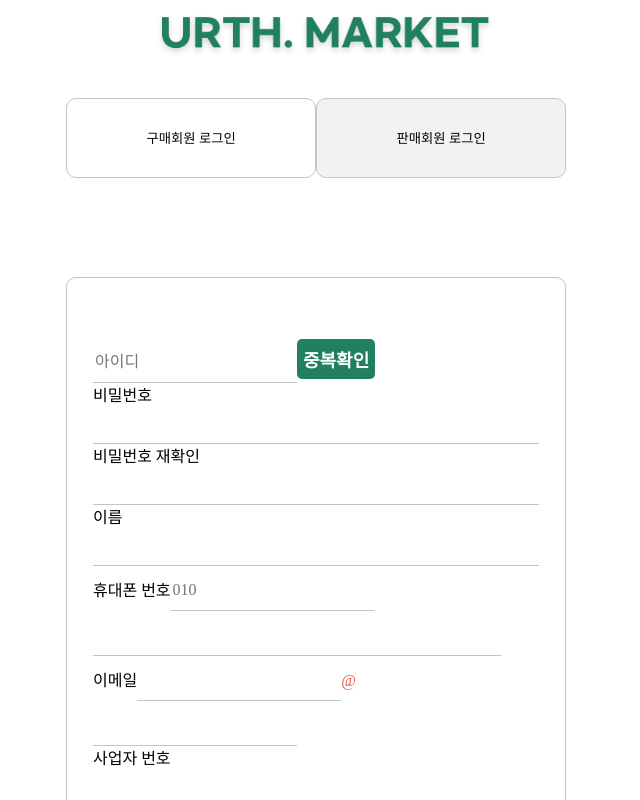
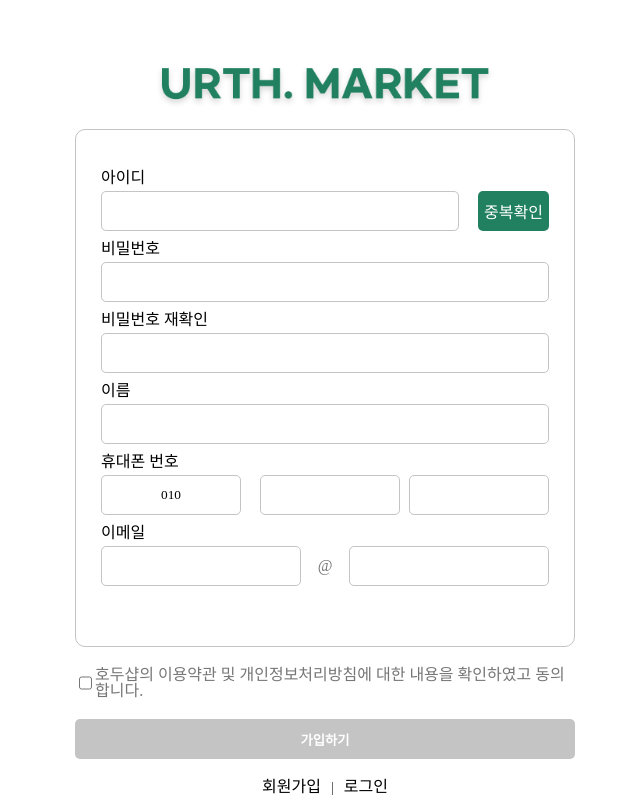
Before and after one commit to junep16/earth-market, a React (Create React App) app in the folder earth-market/my-app/: page /join in a window 1280 px wide. Shown: the top 800 px of the page, without its empty margins (315-955 px from the left). Built offline with nearby package versions, Linux system fonts and the light colour scheme; a web font is replaced by a local one.

Commit message:
💄 회원가입 페이지 스타일링

```diff
--- a/earth-market/my-app/src/Components/Form/Form.jsx
+++ b/earth-market/my-app/src/Components/Form/Form.jsx
@@ -7,11 +7,6 @@
 export default function Form() {
   return(
     <div>
-      <ButtonWrap>
-        <LoginButton type="button">구매회원 로그인</LoginButton>
-        <JoinButton type="button">판매회원 로그인</JoinButton>
-      </ButtonWrap>
-      {/* <LoginForm></LoginForm> */}
       <JoinForm></JoinForm>
       <Navigation>
         <a href="넣기">회원가입</a>
@@ -21,29 +16,6 @@
   )
 }
 
-const ButtonWrap = styled.div`
-  position:relative;
-  height: 30%;
-`
-const LoginButton = styled.button`
-  position: absolute;
-  top: 40px;
-  width: 250px;
-  height: 80px;
-  background-color: #FFF;
-  border-radius: 10px;
-  border: 1px solid #C4C4C4;
-`
-const JoinButton = styled.button`
-  position: absolute;
-  top: 40px;
-  left: 250px;
-  width: 250px;
-  height: 80px;
-  background-color: #F2F2F2;
-  border-radius: 10px;
-  border: 1px solid #C4C4C4;
-`
 const Navigation = styled.div`
   display: flex;
   width: 500px;
--- a/earth-market/my-app/src/Components/JoinForm/JoinForm.jsx
+++ b/earth-market/my-app/src/Components/JoinForm/JoinForm.jsx
@@ -5,41 +5,39 @@
   return(
     <div>
       <Form>
-        <div>
-          <label for="input-id"></label>
-          <input type="text" id="input-id" placeholder="아이디"></input>
+          <label for="input-id">아이디</label>
+        <UserIdWrap>
+          <input type="text" id="input-id"></input>
           <button type="button">중복확인</button>
-        </div>
+        </UserIdWrap>
         <label for="input-pw">비밀번호</label>
         <input type="password" id="input-pw"></input>
         <label for="input-pw">비밀번호 재확인</label>
         <input type="password" id="input-pw"></input>
         <label for="input-name">이름</label>
         <input type="text" id="input-name"></input>
-        <div>
+        <PhoneNumberContainer>
           <label for="input-phone">휴대폰 번호</label>
-          <input type="text" id="input-phone" placeholder="010"></input>
+          <button  class="button-phone" type="button">010</button>
           <ul>
             <li></li>
           </ul>
           <input type="text" id="input-phone"></input>
           <input type="text" id="input-phone"></input>
-        </div>
-        <div>
+        </PhoneNumberContainer>
+        <EmailContainer>
           <label for="input-email">이메일</label>
           <input type="text" id="input-email"></input>
           <span>@</span>
           <input type="text" id="input-email"></input>
-        </div>
-        <label for="input-company-no">사업자 번호</label>
-        <input type="text" id="input-company-no"></input>
-        <label for="input-company-name">스토어 이름</label>
-        <input type="text" id="input-company-name"></input>
+        </EmailContainer>
       </Form>
-      <label for=""></label>
-      <input type="checkbox"></input>
-      <p>호두샵의 이용약관 및 개인정보처리방침에 대한 내용을 확인하였고 동의합니다.</p>
-
+      <AgreementContainer>
+        <label for=""></label>
+        <input type="checkbox"></input>
+        <p>호두샵의 이용약관 및 개인정보처리방침에 대한 내용을 확인하였고 동의합니다.</p>
+      </AgreementContainer>
+      <SubmitButton type="button" class="on">가입하기</SubmitButton>
     </div>
   )
 }
@@ -53,29 +51,96 @@
   border-radius: 10px;
   padding: 8% 5%;
   z-index: 30;
+  margin: 20px 0;
+  label {
+    margin-bottom: 5px;
+  }
   input {
     height: 40px;
     font-size: 16px;
     color: 767676;
-    margin-bottom: 5px;
+    margin-bottom: 10px;
     border-style: none;
-    border-bottom: 1px solid #C4C4C4;
+    border: 1px solid #C4C4C4;
+    border-radius: 5px;
   }
   span {
     color: #EB5757;
     line-height: 2;
   }
+`
+const UserIdWrap = styled.div`
+  input {
+    width: 80%;
+  }
   button {
     height: 40px;
     background-color: #218060;
     color: #FFF;
-    font-size: 18px;
-    font-weight: 700;
-    font-size: 18px;
+    font-size: 16px;
     border-radius: 5px;
-    margin-top: 20px;
+    float: right;
   }
   button:hover {
     opacity: 0.7;
   }
 `
+
+const PhoneNumberContainer = styled.div`
+  display: flex;
+  justify-content: space-between;
+  align-items: center;
+  flex-wrap: wrap;
+  margin-bottom: 10px;
+  label {
+    width: 100%;
+  }
+  button {
+    height: 40px;
+    width: 140px;
+    border: 1px solid #C4C4C4;
+    border-radius: 5px;
+    background: #FFF;
+  }
+  input{
+    margin: 0;
+    width: 140px;
+  }
+`
+
+const EmailContainer = styled.div`
+  display: flex;
+  justify-content: space-between;
+  align-items: center;
+  flex-wrap: wrap;
+  margin-bottom: 10px;
+  label {
+    width: 100%;
+  }
+  input {
+    width: 200px;
+  }
+  span {
+    color: #767676;
+    margin-bottom: 10px;
+  }
+`
+
+const AgreementContainer = styled.div`
+  display: flex;
+  width: 500px;
+  margin: 20px 0;
+  p {
+    font-size: 16px;
+    color: #767676;
+  }
+`
+
+const SubmitButton = styled.button`
+  width: 500px;
+  height: 40px;
+  font-weight: 700;
+  border-radius: 5px;
+  background: #C4C4C4;
+  color: #FFF;
+`
--- a/earth-market/my-app/src/Components/Modal/Modal.jsx
+++ b/earth-market/my-app/src/Components/Modal/Modal.jsx
@@ -12,6 +12,7 @@
             <button type="button">확인</button>
           </ButtonContainer>
         </div>
+        <DeleteButton type="button"></DeleteButton>
       </ModalContainer>
     </div>
   )
@@ -20,6 +21,8 @@
 const ModalContainer = styled.div`
   display: flex;
   flex-direction: column;
+  justify-content: center;
+  align-items: center;
   text-align: center;
   position: fixed;
   top: 50%;
@@ -32,7 +35,7 @@
   border-radius: 5px;
 
   p {
-    line-height: 4;
+    margin-bottom: 40px;
   }
 `
 const ButtonContainer = styled.div`
@@ -58,3 +61,14 @@
     }
   }
 `
+const DeleteButton = styled.button`
+  position: absolute;
+  width: 20px;
+  height: 20px;
+  background: transparent url("/image/icon-delete.svg") no-repeat center / 20px;
+  top: 20px;
+  right: 20px;
+  &:hover {
+    opacity: 0.3;
+  }
+`
--- a/earth-market/my-app/src/Pages/join/Join.jsx
+++ b/earth-market/my-app/src/Pages/join/Join.jsx
@@ -16,9 +16,8 @@
 
 const JoinSection = styled.section`
   width: 100vw;
-  height: 100vh;
   background: #FFF;
-  padding: 0 8%;
+  padding: 5% 8%;
   display: flex;
   flex-direction: column;
   justify-content: center;
```
